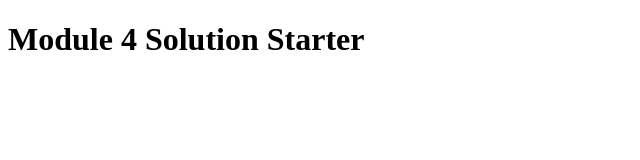
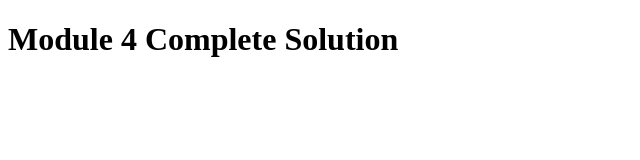
Before and after one commit to nate220/Module4Assignment, a plain HTML site: page index.html in a window 1280 px wide. Shown: the whole page, without its empty margins (0-640 px from the left). Drawn offline with Linux system fonts and the light colour scheme.

Commit message:
Update Titles

```diff
--- a/index.html
+++ b/index.html
@@ -2,7 +2,7 @@
 <html>
 <head>
   <meta charset="utf-8">
-  <title>Module 4 Solution Starter</title>
+  <title>Module 4 Complete Solution</title>
   <script>
   	var names = []; //DO NOT REMOVE
   </script>
@@ -11,6 +11,6 @@
   <script src="js/script.js"></script>
 </head>
 <body>
-  <h1>Module 4 Solution Starter</h1>
+  <h1>Module 4 Complete Solution</h1>
 </body>
 </html>
```
